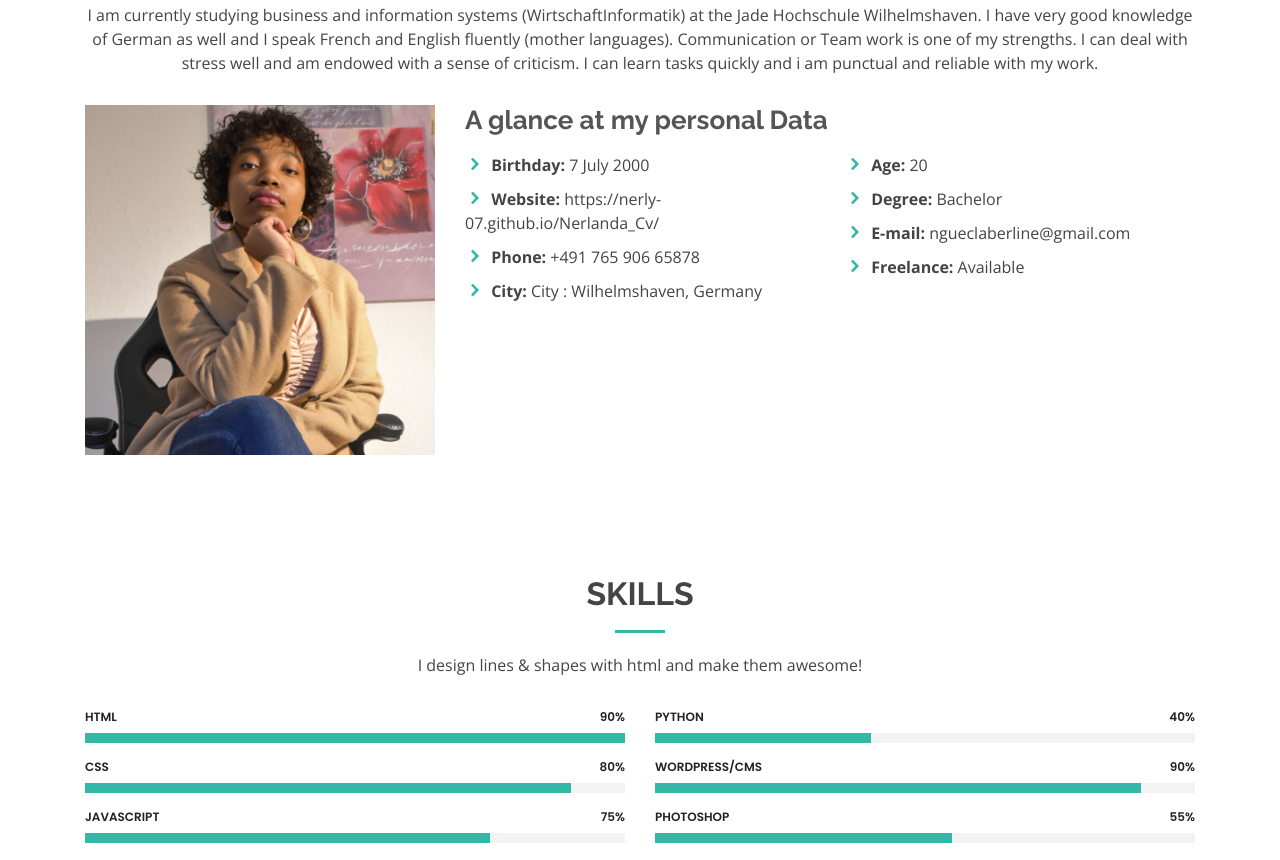
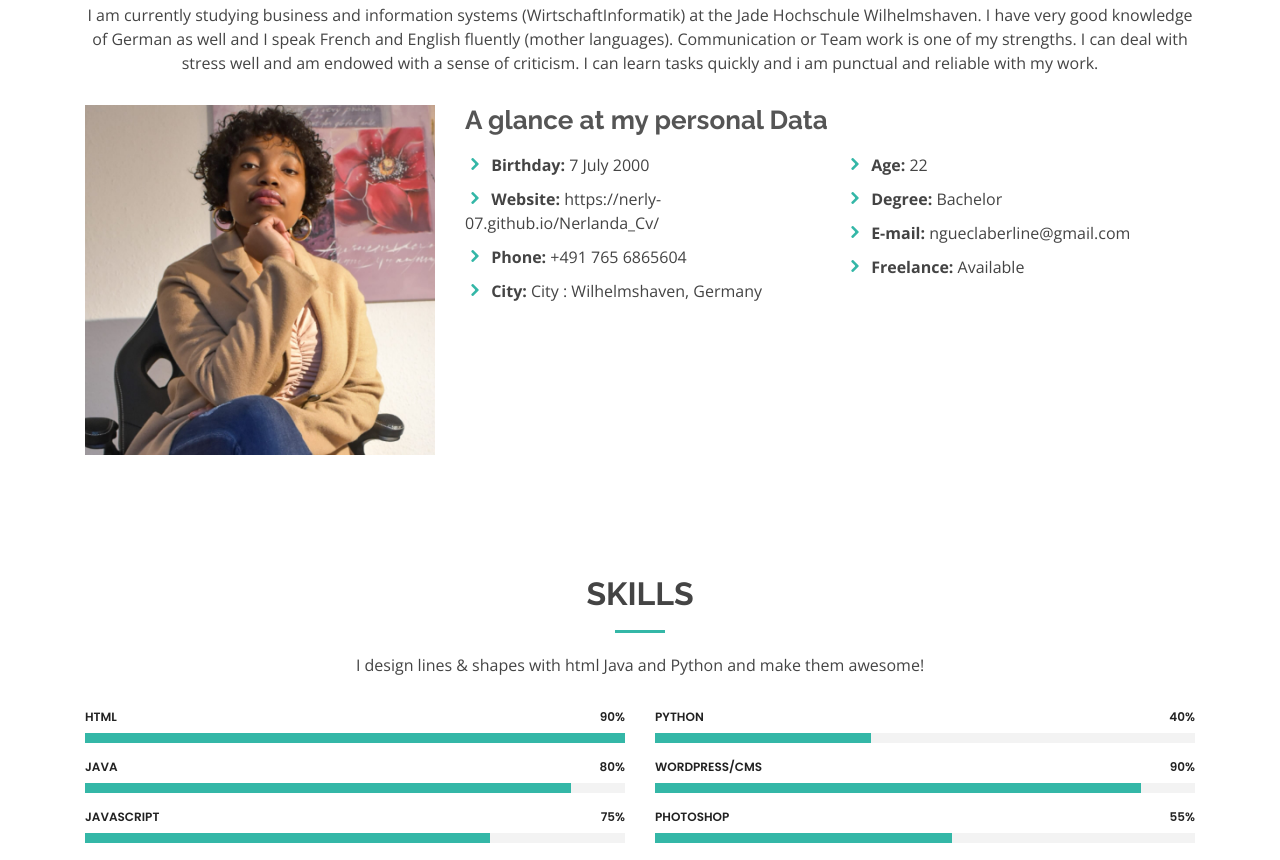
Before and after one commit to Nerly-07/Nerlanda_Cv, a plain HTML site: page about.html in a window 1280 px wide. Shown: the part 185-1045 px from the top of the page. Drawn offline with nearby package versions, Linux system fonts and the light colour scheme.

Commit message:
Update about.html

```diff
--- a/about.html
+++ b/about.html
@@ -87,13 +87,13 @@
                 <ul>
                   <li><i class="icofont-rounded-right"></i> <strong>Birthday:</strong> 7 July 2000</li>
                   <li><i class="icofont-rounded-right"></i> <strong>Website:</strong> https://nerly-07.github.io/Nerlanda_Cv/</li>
-                  <li><i class="icofont-rounded-right"></i> <strong>Phone:</strong> +491 765 906 65878</li>
+                  <li><i class="icofont-rounded-right"></i> <strong>Phone:</strong> +491 765 6865604</li>
                   <li><i class="icofont-rounded-right"></i> <strong>City:</strong> City : Wilhelmshaven, Germany</li>
                 </ul>
               </div>
               <div class="col-lg-6">
                 <ul>
-                  <li><i class="icofont-rounded-right"></i> <strong>Age:</strong> 20</li>
+                  <li><i class="icofont-rounded-right"></i> <strong>Age:</strong> 22</li>
                   <li><i class="icofont-rounded-right"></i> <strong>Degree:</strong> Bachelor</li>
                   <li><i class="icofont-rounded-right"></i> <strong>E-mail:</strong> ngueclaberline@gmail.com</li>
                   <li><i class="icofont-rounded-right"></i> <strong>Freelance:</strong> Available</li>
@@ -111,7 +111,7 @@
 
         <div class="section-title">
           <h2>Skills</h2>
-          <p>I design lines & shapes with html and make them awesome!</p>
+          <p>I design lines & shapes with html Java and Python and make them awesome!</p>
         </div>
 
         <div class="row skills-content">
@@ -126,7 +126,7 @@
             </div>
 
             <div class="progress">
-              <span class="skill">CSS <i class="val">80%</i></span>
+              <span class="skill">Java <i class="val">80%</i></span>
               <div class="progress-bar-wrap">
                 <div class="progress-bar" role="progressbar" aria-valuenow="90" aria-valuemin="0" aria-valuemax="100"></div>
               </div>
```
